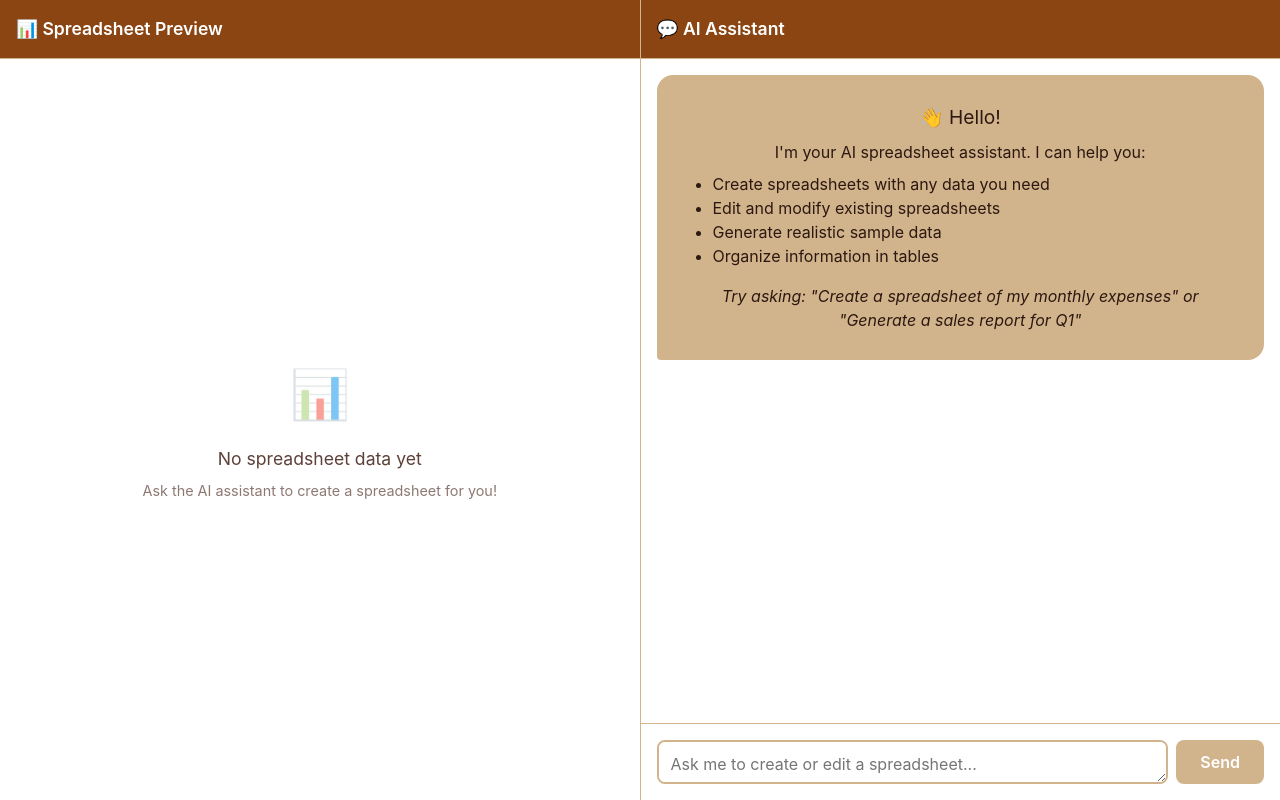
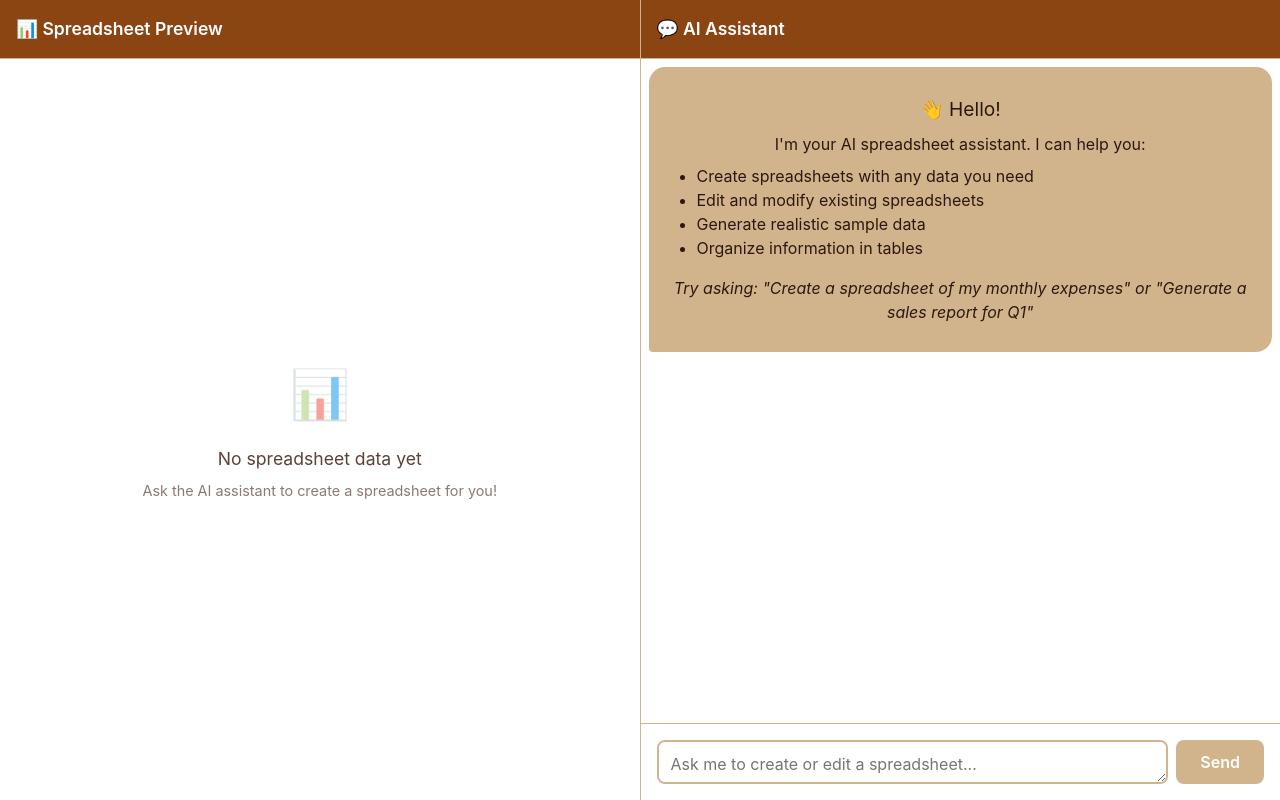
Before and after one commit to joseb33w/ai-spreadsheet-generator, a React (Vite) app: page / in a window 1280 px wide. Built offline with nearby package versions, Linux system fonts and the light colour scheme; what ag-grid-community would draw is missing.

Commit message:
ELIMINATE extra space - reduce padding and margins

```diff
--- a/src/styles/App.css
+++ b/src/styles/App.css
@@ -79,20 +79,21 @@ body {
 .messages-container {
   flex: 1;
   overflow-y: auto;
-  padding: 1rem;
+  padding: 0.5rem;
   display: flex;
   flex-direction: column;
-  gap: 1rem;
+  gap: 0.5rem;
   width: 100%;
   box-sizing: border-box;
 }
 
 .message {
   width: 100%;
-  padding: 0.75rem 1rem;
+  padding: 0.75rem 0.5rem;
   border-radius: 1rem;
   word-wrap: break-word;
   box-sizing: border-box;
+  margin: 0;
 }
 
 .message.user {
```
